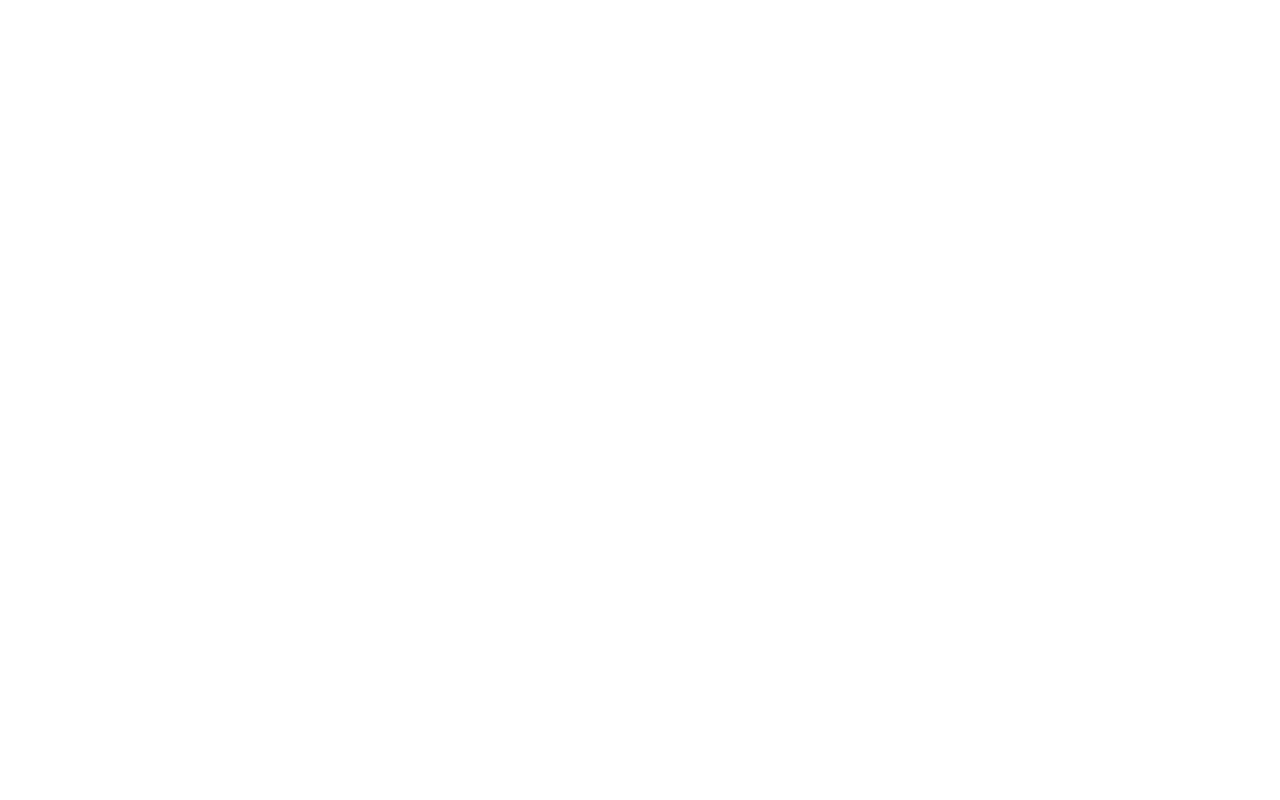
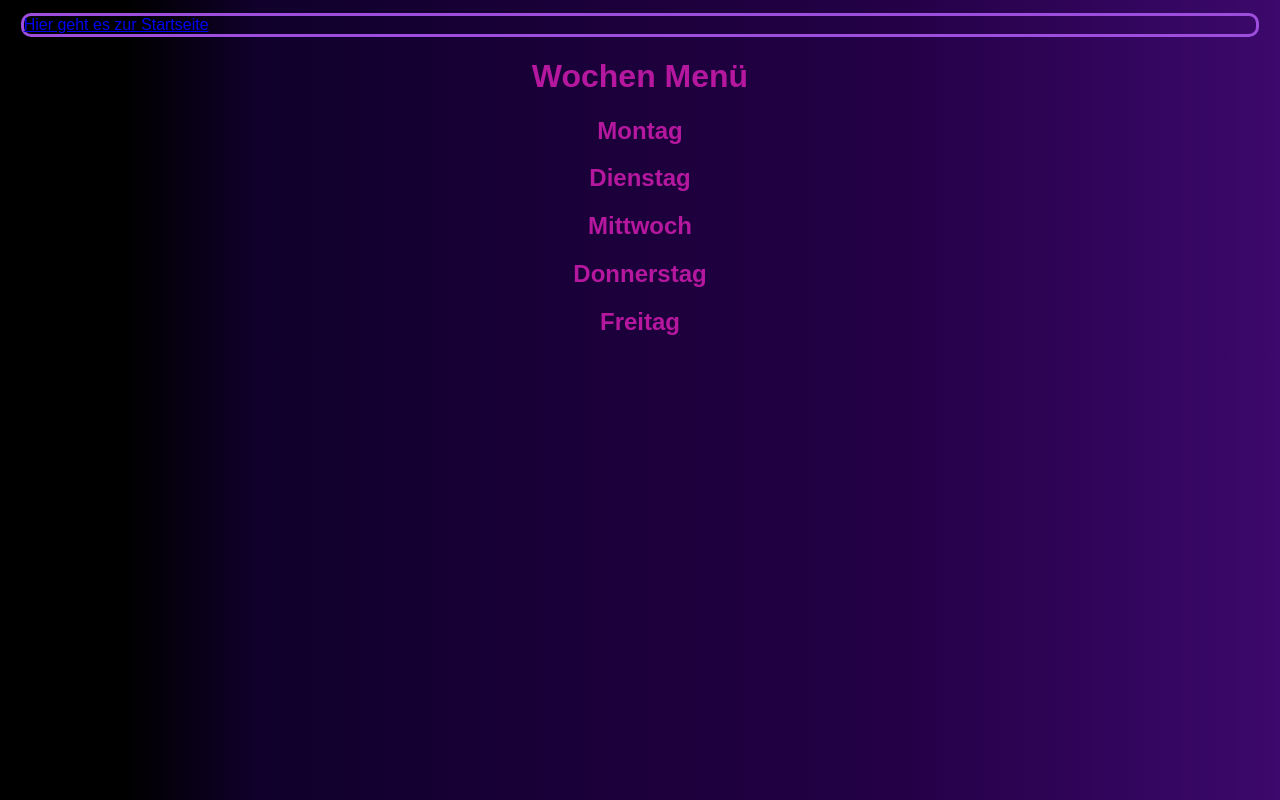
Before and after one commit to AgentKuchen/1_ITP_Javascript, a plain HTML site: page wochenmenus.html in a window 1280 px wide. Drawn offline with Linux system fonts and the light colour scheme.

Commit message:
große css überarbeitung

```diff
--- a/style.css
+++ b/style.css
@@ -1,9 +1,42 @@
-body{
-background-color: azure;
-margin: 5%;
+
+table{
+   border-spacing:20px;
+}
+.color{
+    background-image: linear-gradient(to left,#3c096c 0%, #240046 30%,#10002b 80%, black 90%);
+    color: white;
+}
+
+
+.bord{
+border-style: solid;
+border-color: #9d4edd;
+border-radius: 10px;
+margin: 1%;
+font-family: Arial, Helvetica, sans-serif;
+}
+
+.picture{
+margin: auto;
+
+}
+.row {
+display: flex;
+}
+
+.column {
+flex: 1%;
+padding: 5px;
+}
+h3,h1,h2{
+color:#b5179e;
+font-weight: bold;
+text-align: center;
+font-family: Arial, Helvetica, sans-serif;
+
+}
+
+h5{
 margin-left: 10%;
 margin-right: 10%;
 }
-table{
-   border-spacing:20px;
-}
--- a/wochenmenus.html
+++ b/wochenmenus.html
@@ -0,0 +1,22 @@
+<!DOCTYPE html>
+<html lang="de">
+<head>
+    <meta charset="UTF-8">
+    <meta name="viewport" content="width=device-width, initial-scale=1.0">
+    <title>Document</title>
+    <link rel="stylesheet" href="style.css">
+</head>
+<body class="color">
+    <nav class="bord">  <a href="./index.html" >Hier geht es zur Startseite</a></nav>
+
+   <h1>Wochen Menü</h1>
+
+    <h2>Montag</h2>
+    <h2>Dienstag</h2>
+    <h2>Mittwoch</h2>
+    <h2>Donnerstag</h2>
+    <h2>Freitag</h2>
+
+
+</body>
+</html>
```
Also changed, not shown: index.html (+7 -4 lines).
